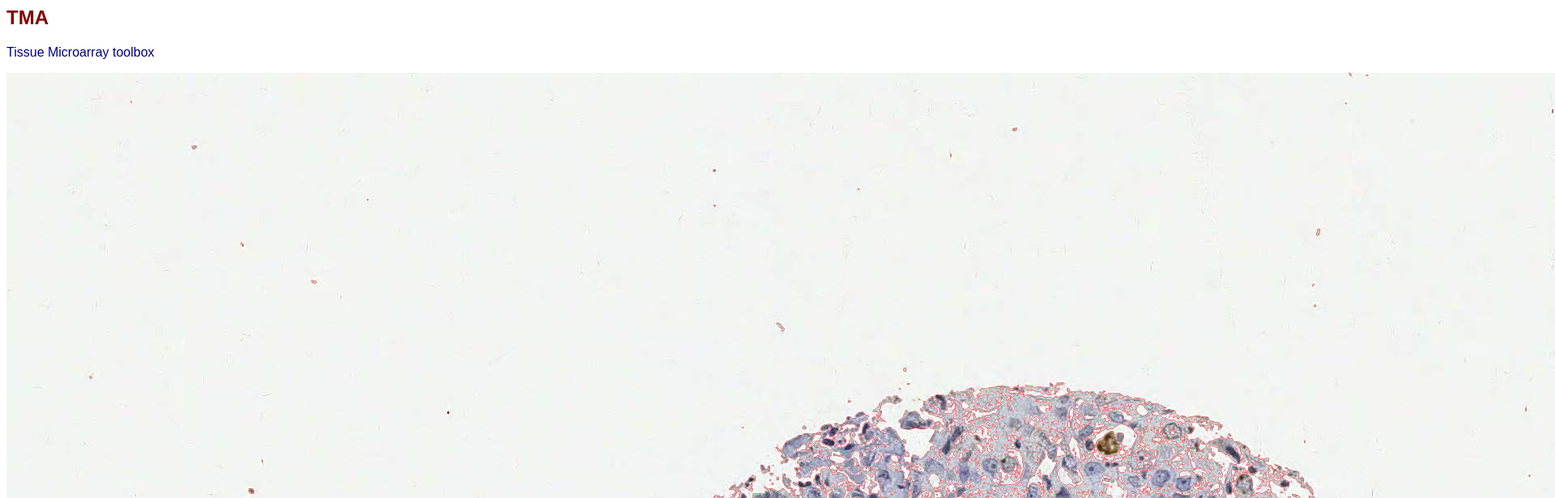
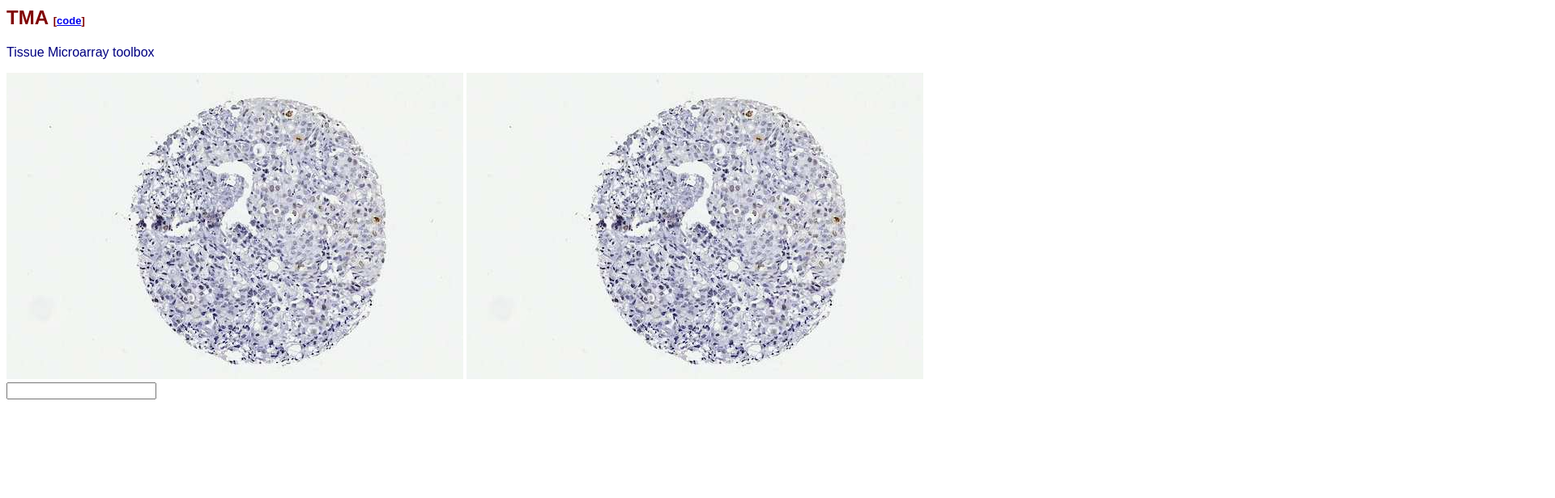
Before and after one commit to episphere/tma, a plain HTML site: page index.html in a window 1280 px wide. Shown: the top 616 px of the page at 81% size, 1920 px wide, since content can reach past the window. Drawn offline with Linux system fonts and the light colour scheme.

Commit message:
link to code

```diff
--- a/index.html
+++ b/index.html
@@ -11,10 +11,10 @@
     </head>
     <body onload="tma()">
         <div class="container">
-        <h2>TMA</h2>
+        <h2>TMA <span style="font-size:small">[<a href="https://github.com/episphere/tma" target="_blank">code</a>]</code></h2>
         <p> Tissue Microarray toolbox</p>
         <div id="imageDiv">
-            <img id="tmaImg" src="slide.jpg" hidden=true>
+            <img id="tmaImg" src="slide.png">
         </div>
         <input>
         </div>
--- a/tma.js
+++ b/tma.js
@@ -31,12 +31,14 @@ tma.getImgData=function(){
     // place canvas on top of image
     // tma.img.parentElement.appendChild(document.createElement('br')) // to make sure they are placed in different lines
     tma.img.parentElement.appendChild(tma.cv0)
+    /*
     // annotation canvas
     tma.cv1=document.createElement('canvas')
     tma.cv1.width=tma.img.width
     tma.cv1.height=tma.img.height
     tma.ctx1=tma.cv1.getContext('2d')
     tma.img.parentElement.appendChild(tma.cv1)
+    */
 
     //tma.img.hidden=true // hide original img element
     //tma.align()
```
